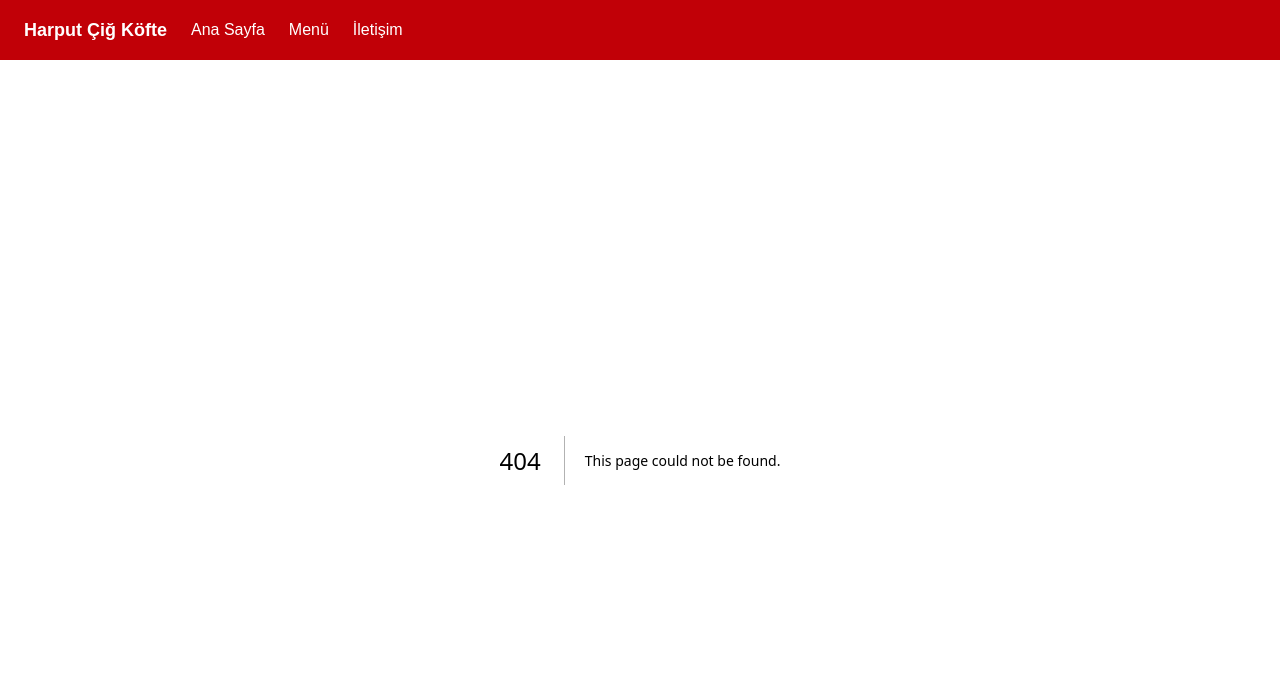
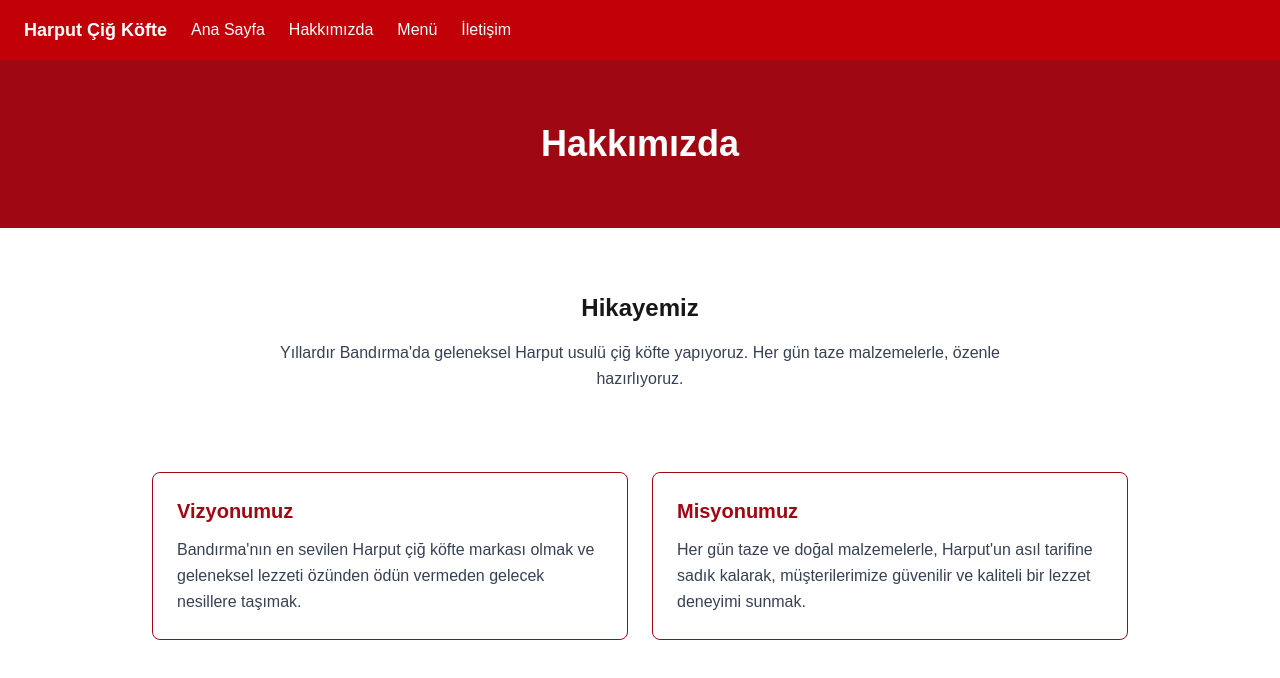
Before and after one commit to bgzeynep/harput-cigkofte, a Next.js app: page /hakkimizdaa in a window 1280 px wide. Before the commit this address had no page. Shown: the top 678 px of the page. Built offline with nearby package versions, Linux system fonts and the light colour scheme.

Commit message:
hakkimizda sayfasi eklendi

```diff
--- /dev/null
+++ b/app/hakkimizdaa/page.js
@@ -0,0 +1,43 @@
+export const metadata = {
+  title: "Hakkımızda | Harput Çiğ Köfte",
+  description: "Harput Çiğ Köfte'nin hikayesi, vizyonu ve misyonu",
+};
+
+export default function HakkimizdaSayfasi() {
+  return (
+    <div>
+      <section className="bg-red-800 text-white text-center py-16 px-6">
+        <h1 className="text-4xl font-bold">Hakkımızda</h1>
+      </section>
+
+      <section className="max-w-3xl mx-auto py-16 px-6 text-center">
+        <h2 className="text-2xl font-bold mb-4">Hikayemiz</h2>
+        <p className="text-gray-700 leading-relaxed">
+          Yıllardır Bandırma'da geleneksel Harput usulü çiğ köfte yapıyoruz.
+          Her gün taze malzemelerle, özenle hazırlıyoruz.
+        </p>
+      </section>
+
+      <section className="max-w-5xl mx-auto py-4 pb-16 px-6">
+        <div className="grid gap-6 sm:grid-cols-2">
+          <div className="border border-red-800 rounded-lg p-6">
+            <h3 className="text-xl font-bold text-red-800 mb-3">Vizyonumuz</h3>
+            <p className="text-gray-700 leading-relaxed">
+              Bandırma'nın en sevilen Harput çiğ köfte markası olmak ve
+              geleneksel lezzeti özünden ödün vermeden gelecek nesillere
+              taşımak.
+            </p>
+          </div>
+          <div className="border border-red-800 rounded-lg p-6">
+            <h3 className="text-xl font-bold text-red-800 mb-3">Misyonumuz</h3>
+            <p className="text-gray-700 leading-relaxed">
+              Her gün taze ve doğal malzemelerle, Harput'un asıl tarifine
+              sadık kalarak, müşterilerimize güvenilir ve kaliteli bir lezzet
+              deneyimi sunmak.
+            </p>
+          </div>
+        </div>
+      </section>
+    </div>
+  );
+}
--- a/app/layout.js
+++ b/app/layout.js
@@ -15,6 +15,7 @@ export default function RootLayout({ children }) {
         <nav className="bg-red-700 text-white px-6 py-4 flex gap-6 items-center">
           <span className="font-bold text-lg">Harput Çiğ Köfte</span>
           <a href="/" className="hover:underline">Ana Sayfa</a>
+          <a href="/hakkimizda" className="hover:underline">Hakkımızda</a>
           <a href="/menu" className="hover:underline">Menü</a>
           <a href="/iletisim" className="hover:underline">İletişim</a>
         </nav>
```
